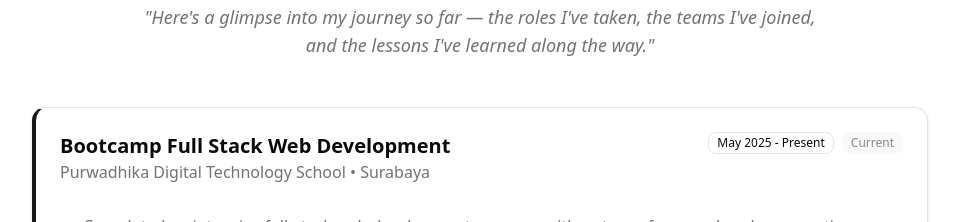
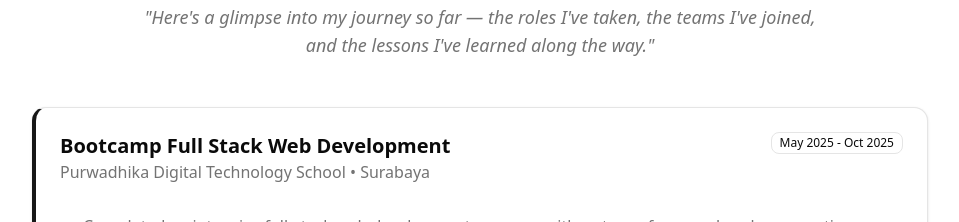
Before and after one commit to mkahfiyp/my-portofolio, a Next.js app: page / in a window 1280 px wide. Shown: the part 3620-3842 px from the top of the page, without its empty margins (160-1119 px from the left). Built offline with nearby package versions, Linux system fonts and the light colour scheme.

Commit message:
Update experiences.ts
change period and current in experience data

```diff
--- a/src/data/experiences.ts
+++ b/src/data/experiences.ts
@@ -2,8 +2,8 @@ export const experienceData = [
     {
         title: "Bootcamp Full Stack Web Development",
         company: "Purwadhika Digital Technology School • Surabaya",
-        period: "May 2025 - Present",
-        current: true,
+        period: "May 2025 - Oct 2025",
+        current: false,
         borderColor: "border-l-primary",
         // achievements: [
         //     "Mengikuti program intensif pengembangan web full stack selama beberapa bulan dengan fokus praktik langsung",
```
